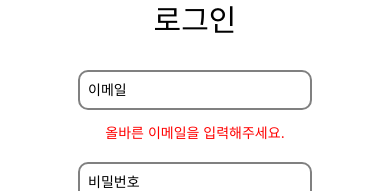
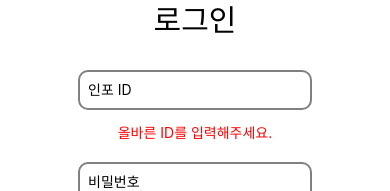
Before and after one commit to SJA-ai22/React_Native_practice, a React Native app: screen / in a window 390 px wide. Shown: the part 257-448 px from the top of the page. Built offline with nearby package versions, Linux system fonts and the light colour scheme.

Commit message:
update loginPage, install gps(geolocation) module

```diff
--- a/package.json
+++ b/package.json
@@ -9,6 +9,7 @@
     "web": "expo start --web"
   },
   "dependencies": {
+    "@react-native-community/geolocation": "^3.1.0",
     "@react-navigation/native": "^6.1.9",
     "@react-navigation/stack": "^6.3.20",
     "expo": "~49.0.15",
--- a/src/pages/LoginPage.jsx
+++ b/src/pages/LoginPage.jsx
@@ -2,27 +2,25 @@ import React, { useState } from 'react';
 import { View, Text, TextInput, Button, StyleSheet, TouchableOpacity } from 'react-native';
 
 const LoginPage = ({ navigation }) => {
-  const [email, setEmail] = useState('');
+  const [infoId, setInfoId] = useState('');
   const [password, setPassword] = useState('');
 
-  const email_check = (e) => {
-    const regex =
-      /([\w-\.]+)@((\[[0-9]{1,3}\.[0-9]{1,3}\.[0-9]{1,3}\.)|(([\w-]+\.)+))([a-zA-Z]{2,4}|[0-9]{1,3})(\]?)$/;
-    return e !== '' && e !== 'undefined' && regex.test(e);
+  const infoIdCheck = (id) => {
+    return id !== '' && id.length >= 5;
   };
 
-  const password_check = (e) => {
-    const regex =
-      /^[A-Za-z0-9`~!@#\$%\^&*(){}[\]_=\+\\|;:'"<>,./?]{5,20}$/;
-    return e !== '' && e !== 'undefined' && regex.test(e);
+  const passwordCheck = (pw) => {
+    // Your existing password validation logic remains the same
+    const regex = /^[A-Za-z0-9`~!@#\$%\^&*(){}[\]_=\+\\|;:'"<>,./?]{5,20}$/;
+    return pw !== '' && pw !== 'undefined' && regex.test(pw);
   };
 
-  const buttonStyle = email_check(email) && password_check(password)
-    ? { color: 'black', fontSize: 17, backgroundColor: '#9EA4AA', padding: 10}
-    : { color: 'gray', fontSize: 17, backgroundColor: '#9EA4AA', padding: 10};
+  const buttonStyle = infoIdCheck(infoId) && passwordCheck(password)
+    ? { color: 'black', fontSize: 17, backgroundColor: '#9EA4AA', padding: 10 }
+    : { color: 'gray', fontSize: 17, backgroundColor: '#9EA4AA', padding: 10 };
 
   const handleLogin = () => {
-    if (email_check(email) && password_check(password)) {
+    if (infoIdCheck(infoId) && passwordCheck(password)) {
       navigation.navigate('HomePage');
     } else {
       alert('로그인 실패');
@@ -34,15 +32,15 @@ const LoginPage = ({ navigation }) => {
       <Text style={styles.title}>로그인</Text>
       <TextInput
         style={styles.input}
-        placeholder="이메일"
-        value={email}
-        onChangeText={setEmail}
+        placeholder="인포 ID"
+        value={infoId}
+        onChangeText={setInfoId}
       />
       <View style={styles.warning}>
-        {email_check(email) ? (
-          <Text style={{ color: 'green' }}>이메일 형식이 올바릅니다</Text>
+        {infoIdCheck(infoId) ? (
+          <Text style={{ color: 'green' }}>ID 형식이 올바릅니다</Text>
         ) : (
-          <Text style={{ color: 'red' }}>올바른 이메일을 입력해주세요.</Text>
+          <Text style={{ color: 'red' }}>올바른 ID를 입력해주세요.</Text>
         )}
       </View>
       <TextInput
@@ -53,7 +51,7 @@ const LoginPage = ({ navigation }) => {
         onChangeText={setPassword}
       />
       <View style={styles.warning}>
-        {password_check(password) ? (
+        {passwordCheck(password) ? (
           <Text style={{ color: 'green' }}>비밀번호 형식이 올바릅니다</Text>
         ) : (
           <Text style={{ color: 'red' }}>비밀번호 형식이 올바르지 않습니다.</Text>
```
Also changed, not shown: 1 other file (tests, documents, lock files or other folders).
